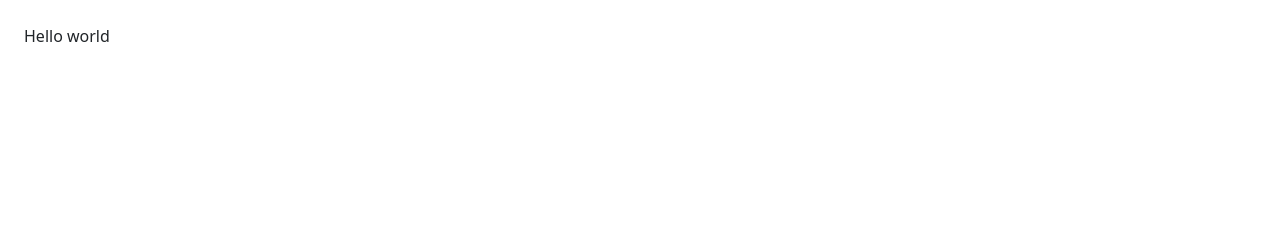
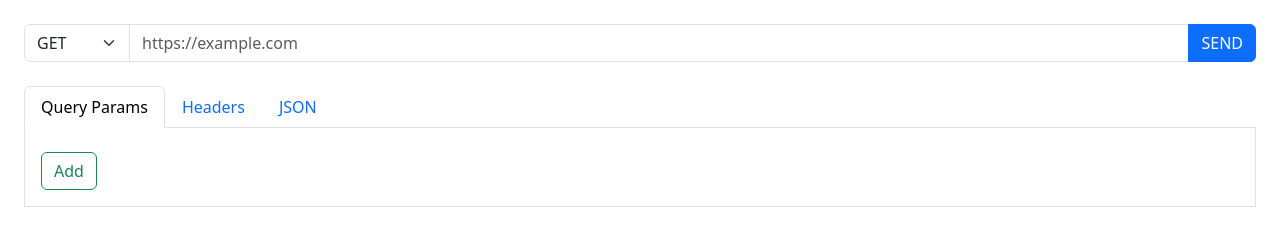
Before and after one commit to user530/html_postman_clone, a website built with Vite: page index.html in a window 1280 px wide. Built offline with nearby package versions, Linux system fonts and the light colour scheme.

Commit message:
Index page draft version prepared

```diff
--- a/index.html
+++ b/index.html
@@ -8,7 +8,85 @@
 </head>
 <body>
     <div class="p-4">
-        Hello world
+        <form action="">
+            <div class="input-group mb-4">
+                <select name="" id="" class="form-select flex-grow-0 w-auto">
+                    <option value="GET" selected>GET</option>
+                    <option value="POST">POST</option>
+                    <option value="PUT">PUT</option>
+                    <option value="PATCH">PATCH</option>
+                    <option value="DELETE">DELETE</option>
+                </select>
+
+                <input type="url" required class="form-control" placeholder="https://example.com">
+                <button type="submit" class="btn btn-primary">SEND</button>
+            </div>
+
+            <ul class="nav nav-tabs" role="tablist">
+                <li class="nav-item" role="presentation">
+                    <button
+                    class="nav-link active"
+                    id="query-params-tab"
+                    data-bs-toggle="tab"
+                    data-bs-target="#query-params"
+                    type="button"
+                    role="tab"
+                    aria-controls="query-params"
+                    aria-selected="true"
+                    >Query Params</button>
+                </li>
+
+                <li class="nav-item" role="presentation">
+                    <button
+                    class="nav-link"
+                    id="request-headers-tab"
+                    data-bs-toggle="tab"
+                    data-bs-target="#request-headers"
+                    type="button"
+                    role="tab"
+                    aria-controls="request-headers"
+                    aria-selected="false"
+                    >Headers</button>
+                </li>
+
+                <li class="nav-item" role="presentation">
+                    <button
+                    class="nav-link"
+                    id="json-tab"
+                    data-bs-toggle="tab"
+                    data-bs-target="#json"
+                    type="button"
+                    role="tab"
+                    aria-controls="json"
+                    aria-selected="false"
+                    >JSON</button>
+                </li>
+            </ul>
+
+            <div class="tab-content p-3 border-top-0 border">
+                <div class="tab-pane fade show active" id="query-params" role="tabpanel" aria-labelledby="query-params-tab">
+                    <div data-query-params></div>
+                    <button data-add-query-param-btn class="mt-2 btn btn-outline-success" type="button">Add</button>
+                </div>
+
+                <div class="tab-pane fade" id="request-headers" role="tabpanel" aria-labelledby="request-headers-tab">
+                    <div data-request-headers></div>
+                    <button data-add-request-header-btn class="mt-2 btn btn-outline-success" type="button">Add</button>
+                </div>
+
+                <div class="tab-pane fade" id="json" role="tabpanel" aria-labelledby="json-tab">
+                    <div data-json-request-body class="overflow-auto" style="max-height: 200px;"></div>
+                </div>
+            </div>
+        </form>
     </div>
+
+    <template data-key-value-template>
+        <div class="input-group my-2" data-key-value-pair>
+            <input type="text" data-key class="form-control" placeholder="Key">
+            <input type="text" data-value class="form-control" placeholder="Value">
+            <button type="button" data-remove-btn class="btn btn-outline-danger">Remove</button>
+        </div>
+    </template>
 </body>
 </html>
```
